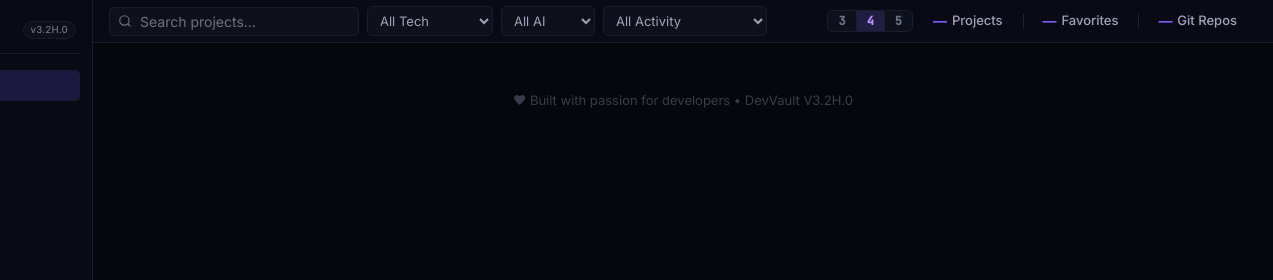
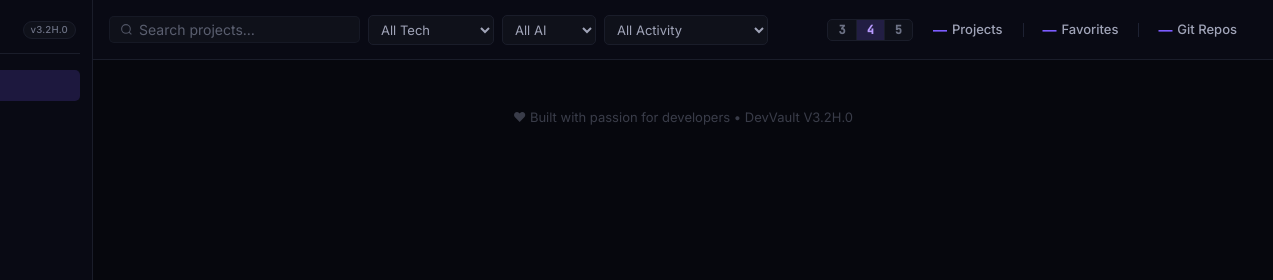
Before and after one commit to adithyaabhilash23/DevVault-V2, an Electron app: page renderer/index.html in a window 1400 px wide. Shown: the top 280 px of the page, 127-1400 px from the left. Drawn offline with Linux system fonts and the light colour scheme; no server answers.

Commit message:
DevVault V3.3B.5 search bar proportions restored

```diff
--- a/renderer/styles/layout.css
+++ b/renderer/styles/layout.css
@@ -39,7 +39,8 @@ body {
   display: flex;
   align-items: center;
   justify-content: space-between;
-  padding: var(--space-1) var(--space-1) var(--space-2); /* tighter \u2014 compact logo area */
+  padding: var(--space-1) var(--space-1) var(--space-2);
+  /* tighter \u2014 compact logo area */
   border-bottom: 1px solid var(--border-subtle);
   margin-bottom: var(--space-2);
   flex-shrink: 0;
@@ -264,7 +265,8 @@ body {
 /* ── Section 3: Footer ───────────────── */
 .sidebar__footer {
   flex-shrink: 0;
-  margin-top: auto; /* push flush to bottom */
+  margin-top: auto;
+  /* push flush to bottom */
   padding-top: var(--space-3);
   border-top: 1px solid var(--border-subtle);
   display: flex;
@@ -291,15 +293,17 @@ body {
   display: flex;
   align-items: center;
   justify-content: space-between;
-  padding: 6px var(--space-4);
+  padding: 8px var(--space-4);
   border-bottom: 1px solid var(--border-subtle);
-  min-height: 36px;
+  min-height: 60px;
   gap: var(--space-4);
   flex-shrink: 0;
   background: var(--bg-surface);
 }
 
-.content__header[hidden] { display: none !important; }
+.content__header[hidden] {
+  display: none !important;
+}
 
 .content__header-left {
   display: flex;
@@ -318,21 +322,24 @@ body {
 .content__header-right {
   display: flex;
   align-items: center;
-  gap: var(--space-5); /* more breathing room between density and stats */
+  gap: var(--space-5);
+  /* more breathing room between density and stats */
 }
 
 /* Legacy stats container — hidden, kept for JS compat */
-.content__stats { display: none; }
+.content__stats {
+  display: none;
+}
 
 /* ── Content header: Search box ──────── */
 .content__search {
   display: flex;
   align-items: center;
-  gap: var(--space-2);
+  gap: 6px;
   background: var(--bg-elevated);
-  border: 1px solid var(--border-subtle);
+  border: 1px solid rgba(26, 29, 42, 0.7); /* slightly softer than border-subtle */
   border-radius: var(--radius-sm);
-  padding: 5px var(--space-2);
+  padding: 4px 10px; /* slimmer height, more left breathing room */
   min-width: 200px;
   transition: border-color var(--transition-fast);
 }
@@ -343,10 +350,11 @@ body {
 }
 
 .content__search-icon {
-  width: 14px;
-  height: 14px;
+  width: 13px;
+  height: 13px;
   color: var(--text-tertiary);
   flex-shrink: 0;
+  opacity: 0.7;
 }
 
 .content__search-input {
@@ -357,11 +365,13 @@ body {
   color: var(--text-primary);
   font-size: var(--font-md);
   font-family: var(--font-body);
+  line-height: 1; /* prevents extra height from line-height */
   min-width: 0;
 }
 
 .content__search-input::placeholder {
   color: var(--text-tertiary);
+  opacity: 0.8;
 }
 
 /* ── Content header: filter row ───────── */
@@ -382,7 +392,8 @@ body {
 .content__stats-bar {
   display: flex;
   align-items: center;
-  gap: 0; /* spacing handled by per-item padding + divider */
+  gap: 0;
+  /* spacing handled by per-item padding + divider */
 }
 
 .content__stat {
@@ -397,7 +408,7 @@ body {
 }
 
 /* Thin vertical rule between items */
-.content__stat + .content__stat::before {
+.content__stat+.content__stat::before {
   content: '';
   position: absolute;
   left: 0;
@@ -489,7 +500,8 @@ body {
 .project-grid {
   display: grid;
   grid-template-columns: repeat(var(--grid-cols, 4), 1fr);
-  gap: var(--space-6); /* 24px — more breathable layout */
+  gap: var(--space-6);
+  /* 24px — more breathable layout */
   align-items: stretch;
 }
 
```
